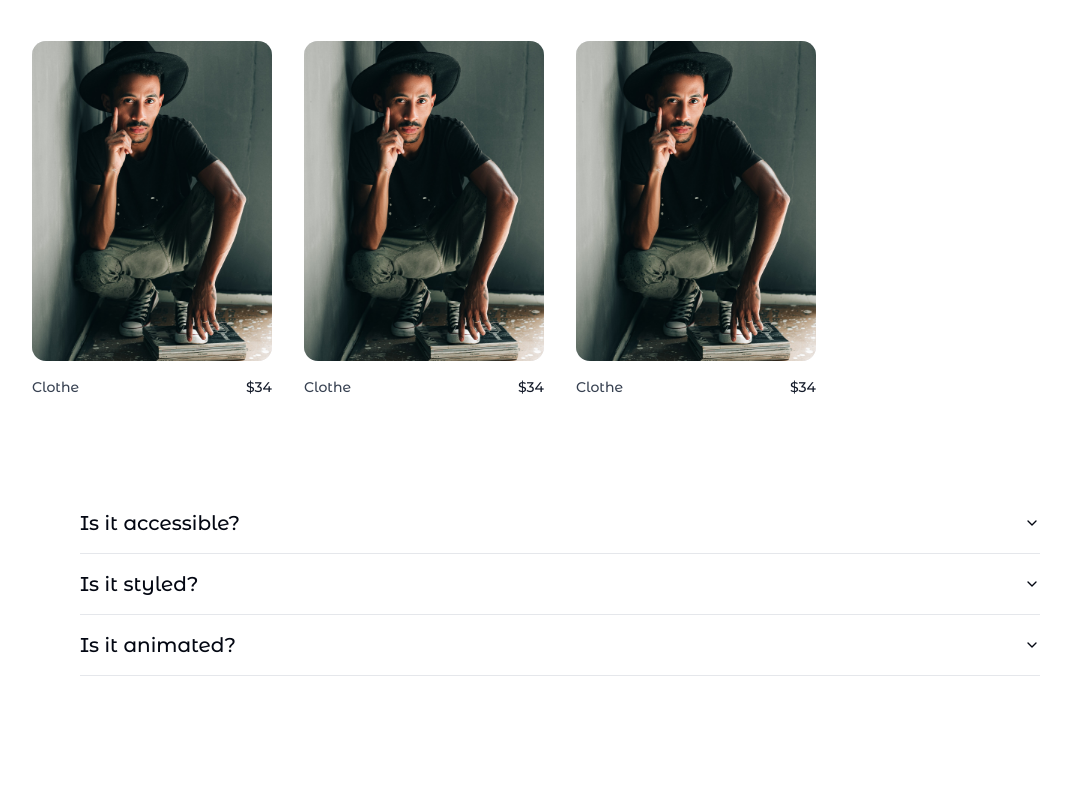
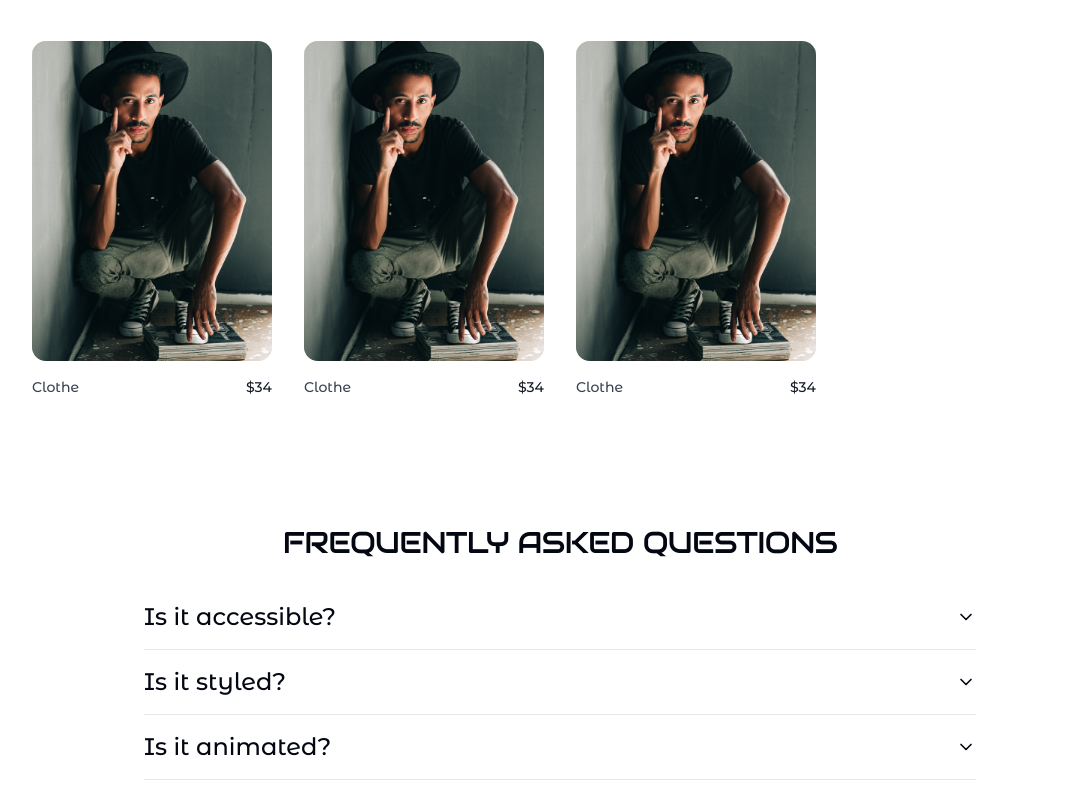
Before and after one commit to naijadevgamer/react-commerce, a React (Vite) app: page / in a window 1280 px wide. Shown: the part 2327-3121 px from the top of the page, without its empty margins (80-1151 px from the left). Before the commit the page ends 3099 px from the top, so only its background shows below. Built offline with nearby package versions, Linux system fonts and the light colour scheme.

Commit message:
Modify the default accordion to my taste

```diff
--- a/src/components/FAQ.tsx
+++ b/src/components/FAQ.tsx
@@ -7,32 +7,39 @@ import {
 
 const FAQ = () => {
   return (
-    <Accordion
-      type="single"
-      collapsible
-      className="mx-auto mb-24 w-full max-w-[60rem] text-xl"
-    >
+    <section className="mx-auto mb-24 w-full max-w-4xl px-4 py-4 text-xl sm:px-6 sm:py-8 lg:px-8">
+      <h1 className="mb-6 text-center font-audiowide text-2xl font-semibold uppercase tracking-tight md:text-3xl">
+        Frequently Asked Questions
+      </h1>
+      <Accordion type="single" collapsible>
         <AccordionItem value="item-1">
-        <AccordionTrigger>Is it accessible?</AccordionTrigger>
-        <AccordionContent>
+          <AccordionTrigger className="text-2xl">
+            Is it accessible?
+          </AccordionTrigger>
+          <AccordionContent className="text-lg">
             Yes. It adheres to the WAI-ARIA design pattern.
           </AccordionContent>
         </AccordionItem>
         <AccordionItem value="item-2">
-        <AccordionTrigger>Is it styled?</AccordionTrigger>
-        <AccordionContent>
+          <AccordionTrigger className="text-2xl">
+            Is it styled?
+          </AccordionTrigger>
+          <AccordionContent className="text-lg">
             Yes. It comes with default styles that matches the other
             components&apos; aesthetic.
           </AccordionContent>
         </AccordionItem>
         <AccordionItem value="item-3">
-        <AccordionTrigger>Is it animated?</AccordionTrigger>
-        <AccordionContent>
+          <AccordionTrigger className="text-2xl">
+            Is it animated?
+          </AccordionTrigger>
+          <AccordionContent className="text-lg">
             Yes. It&apos;s animated by default, but you can disable it if you
             prefer.
           </AccordionContent>
         </AccordionItem>
       </Accordion>
+    </section>
   );
 };
 
--- a/src/components/ui/accordion.tsx
+++ b/src/components/ui/accordion.tsx
@@ -1,10 +1,10 @@
-import * as React from "react"
-import * as AccordionPrimitive from "@radix-ui/react-accordion"
-import { ChevronDown } from "lucide-react"
+import * as React from "react";
+import * as AccordionPrimitive from "@radix-ui/react-accordion";
+import { ChevronDown } from "lucide-react";
 
-import { cn } from "@/lib/utils"
+import { cn } from "@/lib/utils";
 
-const Accordion = AccordionPrimitive.Root
+const Accordion = AccordionPrimitive.Root;
 
 const AccordionItem = React.forwardRef<
   React.ElementRef<typeof AccordionPrimitive.Item>,
@@ -15,8 +15,8 @@ const AccordionItem = React.forwardRef<
     className={cn("border-b", className)}
     {...props}
   />
-))
-AccordionItem.displayName = "AccordionItem"
+));
+AccordionItem.displayName = "AccordionItem";
 
 const AccordionTrigger = React.forwardRef<
   React.ElementRef<typeof AccordionPrimitive.Trigger>,
@@ -27,16 +27,16 @@ const AccordionTrigger = React.forwardRef<
       ref={ref}
       className={cn(
         "flex flex-1 items-center justify-between py-4 font-medium transition-all hover:underline [&[data-state=open]>svg]:rotate-180",
-        className
+        className,
       )}
       {...props}
     >
       {children}
-      <ChevronDown className="h-4 w-4 shrink-0 transition-transform duration-200" />
+      <ChevronDown className="h-5 w-5 shrink-0 transition-transform duration-200" />
     </AccordionPrimitive.Trigger>
   </AccordionPrimitive.Header>
-))
-AccordionTrigger.displayName = AccordionPrimitive.Trigger.displayName
+));
+AccordionTrigger.displayName = AccordionPrimitive.Trigger.displayName;
 
 const AccordionContent = React.forwardRef<
   React.ElementRef<typeof AccordionPrimitive.Content>,
@@ -49,8 +49,8 @@ const AccordionContent = React.forwardRef<
   >
     <div className={cn("pb-4 pt-0", className)}>{children}</div>
   </AccordionPrimitive.Content>
-))
+));
 
-AccordionContent.displayName = AccordionPrimitive.Content.displayName
+AccordionContent.displayName = AccordionPrimitive.Content.displayName;
 
-export { Accordion, AccordionItem, AccordionTrigger, AccordionContent }
+export { Accordion, AccordionItem, AccordionTrigger, AccordionContent };
```
Lines whose indentation alone changed are shown as unchanged.
